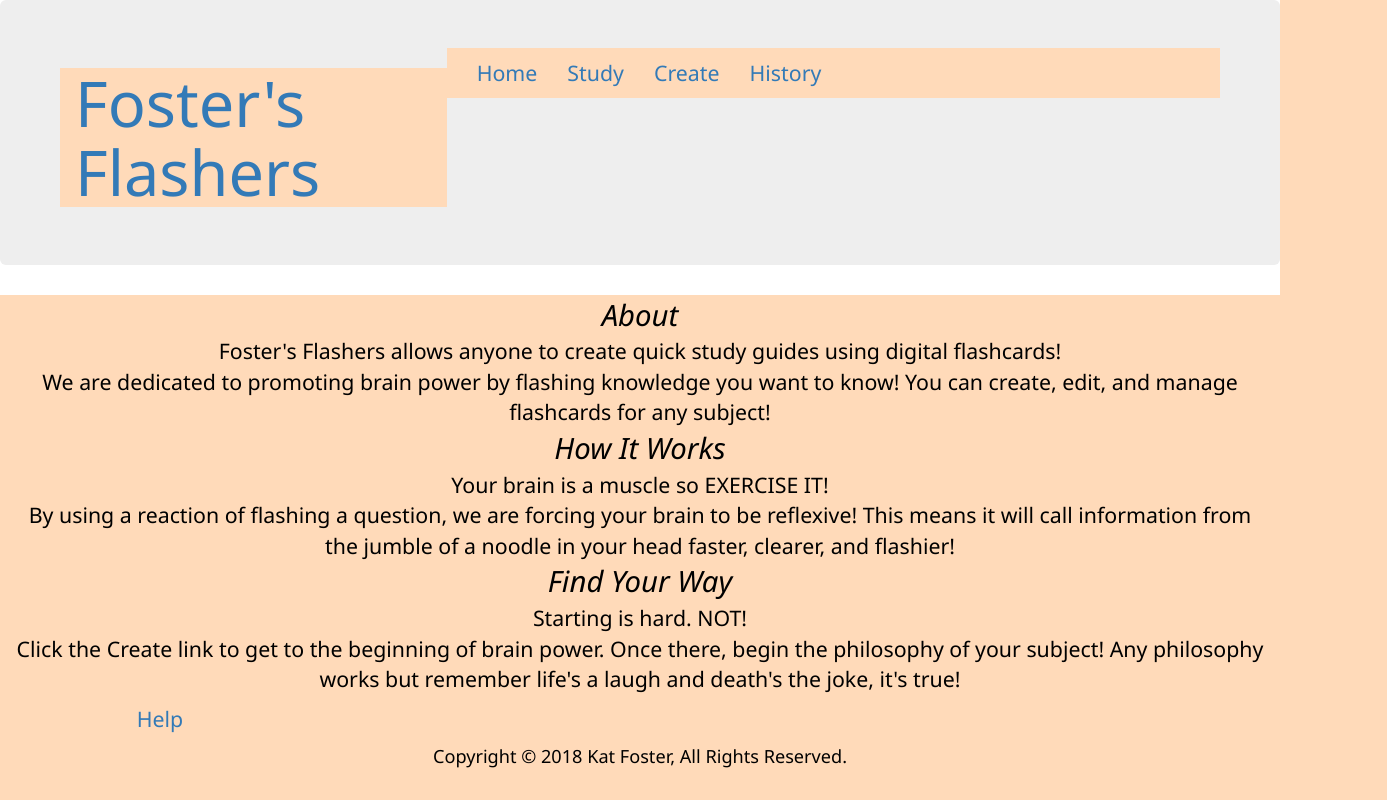
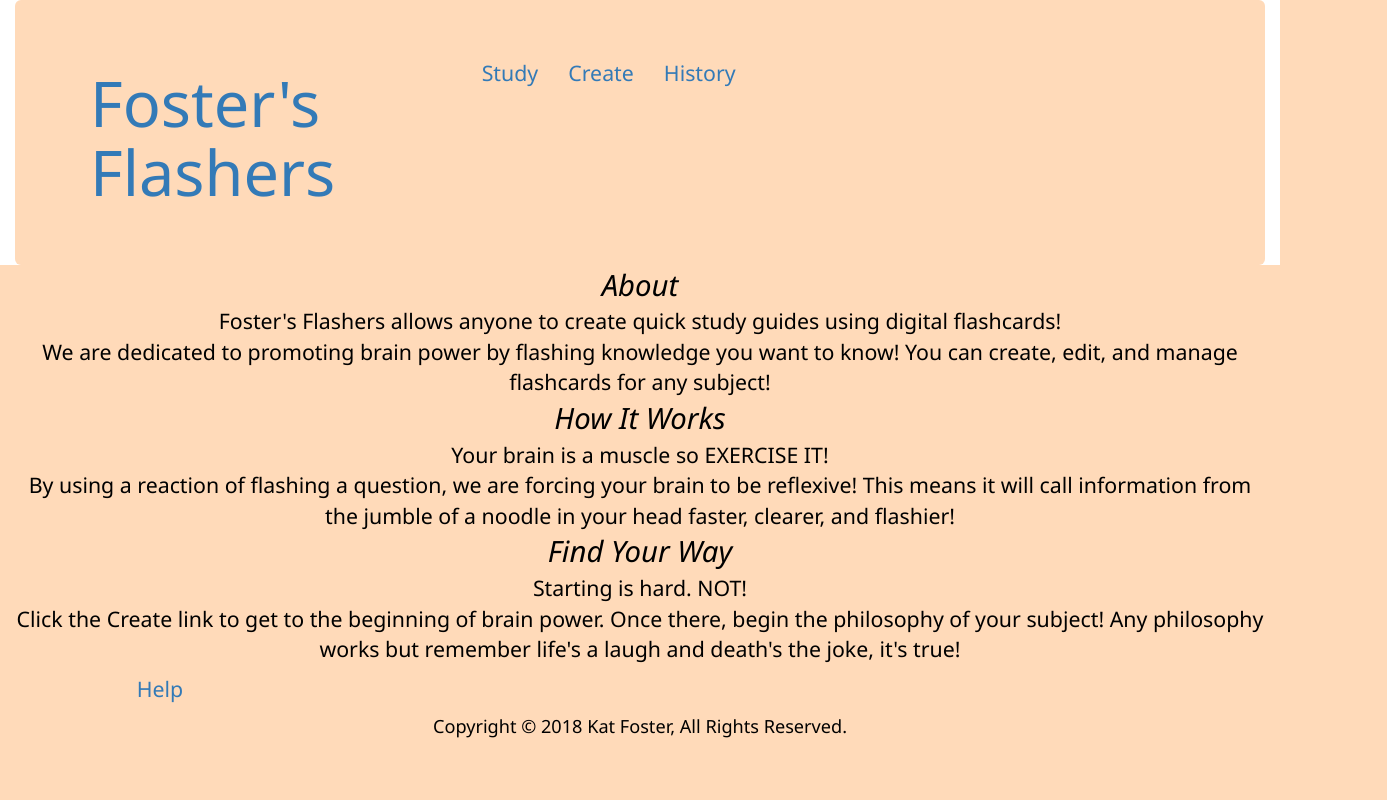
Before and after one commit to kafoste3/kat-flashcard, a plain HTML site: page index.html in a window 1280 px wide. Shown: the whole page, 1387 px wide, since content can reach past the window. Drawn offline with nearby package versions, Linux system fonts and the light colour scheme.

Commit message:
Aesthetics

```diff
--- a/Styles/index.css
+++ b/Styles/index.css
@@ -2,6 +2,13 @@
 
 *{
   background-color: peachpuff;
+  color: black;
+}
+
+.jumbotron{
+  background-color: peachpuff;
+  color: black;
+  margin: 0;
 }
 
 html, body{
--- a/index.html
+++ b/index.html
@@ -15,9 +15,6 @@
       </h1>
       <nav class="col-sm-8">
         <ul class="nav navbar-nav">
-          <li>
-            <a href="index.html">Home</a>
-          </li>
           <li>
             <a href="study.html">Study</a>
           </li>
@@ -50,7 +47,7 @@
       </section>
     </main>
     <footer class="row">
-      <nav class="col-sm-12 col-sm-offset-1"> <!-- Lower Navigation of the Page -->
+      <nav class="col-sm-6 col-sm-offset-1"> <!-- Lower Navigation of the Page -->
         <ul class="nav navbar-nav">
           <li>
             <a href="help.html">Help</a>
@@ -61,5 +58,6 @@
           Copyright &copy; 2018 Kat Foster, All Rights Reserved.
       </small>
     </footer>
+    <script src="scripts/index.js"></script>
   </body>
 </html>
```
Also changed, not shown: creations.html (+1 -4 lines).
